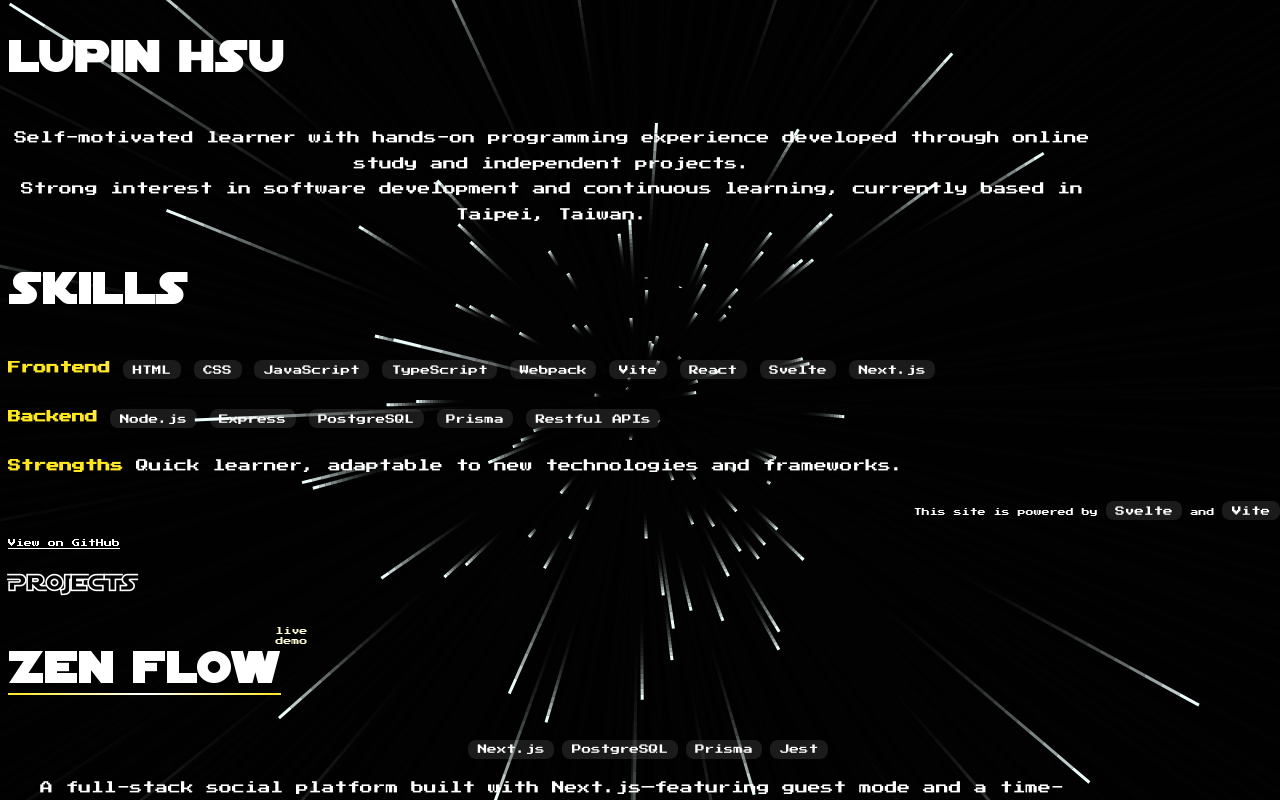
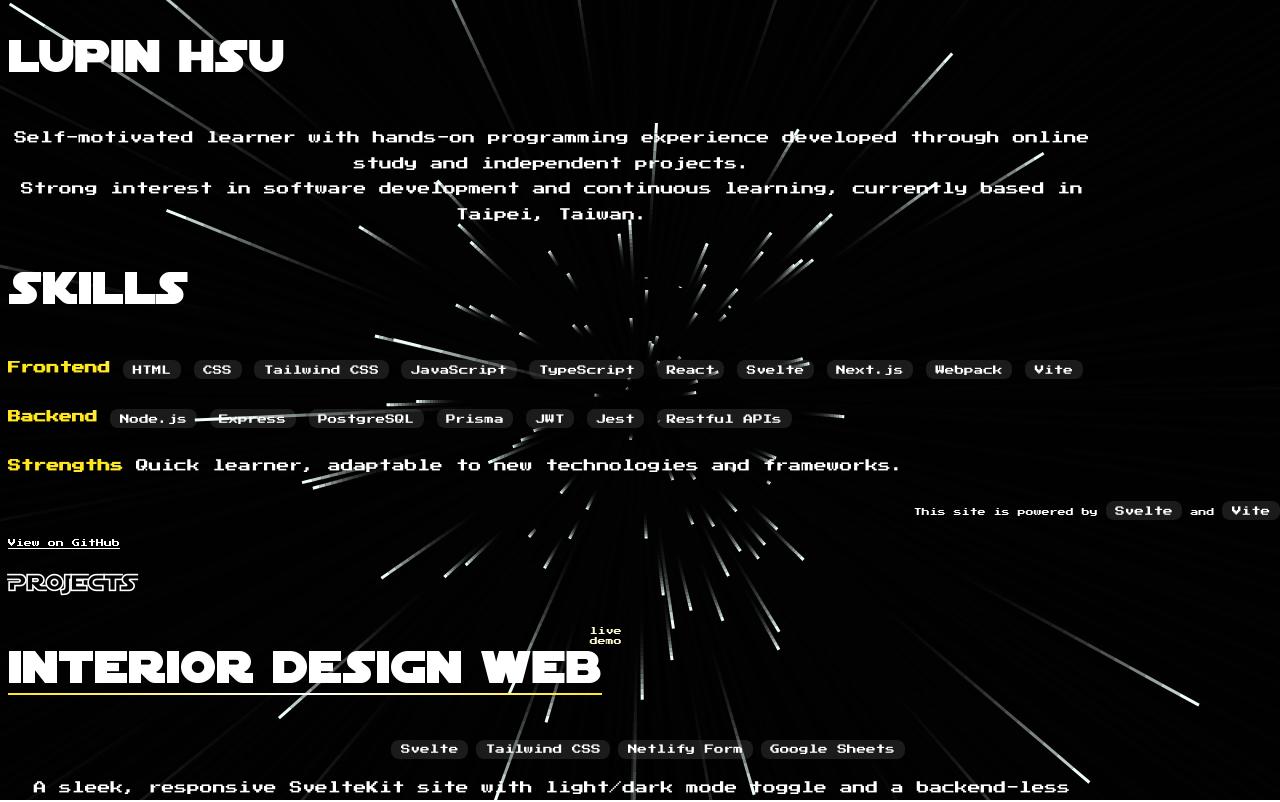
Before and after one commit to SAAAM485/portfolio, a SvelteKit app: page / in a window 1280 px wide. Shown: the top 802 px of the page. Built offline with nearby package versions, Linux system fonts and the light colour scheme.

Commit message:
feat: Added Interior-Design-Web to project section.

```diff
--- a/src/routes/+page.svelte
+++ b/src/routes/+page.svelte
@@ -41,14 +41,16 @@
 		<div class="skillcontainer">
 			<p class="skills">
 				<strong>Frontend</strong> <span class="tech">HTML</span> <span class="tech">CSS</span>
+				<span class="tech">Tailwind CSS</span>
 				<span class="tech">JavaScript</span> <span class="tech">TypeScript</span>
-				<span class="tech">Webpack</span> <span class="tech">Vite</span>
 				<span class="tech">React</span> <span class="tech">Svelte</span>
-				<span class="tech">Next.js</span>
+				<span class="tech">Next.js</span> <span class="tech">Webpack</span>
+				<span class="tech">Vite</span>
 			</p>
 			<p class="skills">
 				<strong>Backend</strong> <span class="tech">Node.js</span> <span class="tech">Express</span>
 				<span class="tech">PostgreSQL</span> <span class="tech">Prisma</span>
+				<span class="tech">JWT</span> <span class="tech">Jest</span>
 				<span class="tech">Restful APIs</span>
 			</p>
 			<p class="skills">
@@ -67,6 +69,37 @@
 	</FullpageSection>
 
 	<FullpageSection title="Projects">
+		<FullpageSlide title="Interior Design Web">
+			<h3 use:inView>Projects</h3>
+			<h1 class="demo">
+				<a
+					href="https://din-interior-design.netlify.app/"
+					target="_blank"
+					rel="noopener noreferrer"
+					class="lightsaber"
+					use:inView
+				>
+					Interior Design Web
+				</a>
+			</h1>
+			<div class="techContainer">
+				<span class="tech">Svelte</span>
+				<span class="tech">Tailwind CSS</span>
+				<span class="tech">Netlify Form</span>
+				<span class="tech">Google Sheets</span>
+			</div>
+			<p class="description">
+				A sleek, responsive SvelteKit site with light/dark mode toggle and a backend-less contact
+				form powered by Netlify Forms—submissions are auto-synced to Google Sheets for effortless
+				management. <br />*Site under construction — awaiting client project data.*
+			</p>
+			<a
+				class="link"
+				href="https://github.com/SAAAM485/Interior-Design-Web"
+				target="_blank"
+				rel="noopener noreferrer">View on GitHub</a
+			>
+		</FullpageSlide>
 		<FullpageSlide title="Zen Flow">
 			<h3 use:inView>Projects</h3>
 			<h1 class="demo">
```
